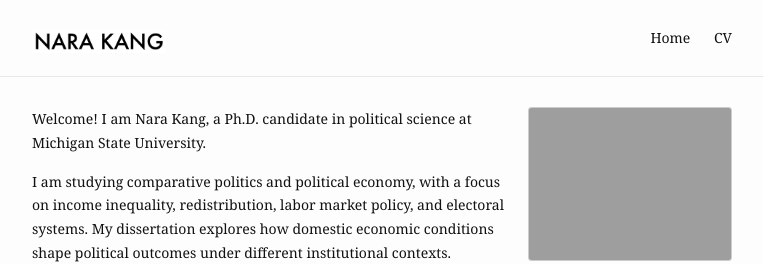
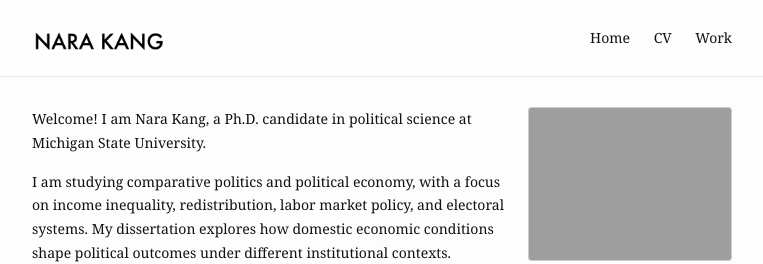
Before and after one commit to nara-kang/nara-kang.github.io, a Jekyll site: the page built from index.md, in a window 1280 px wide. Shown: the top 264 px of the page, without its empty margins (258-1021 px from the left). Built offline with Jekyll 4.4.1, drawn with Linux system fonts in a browser that asks for light colours.

Commit message:
update again

```diff
--- a/_config.yml
+++ b/_config.yml
@@ -11,6 +11,7 @@ header:
     - name: Home
       slug: /
     - name: CV
+    - name: Work
 
 footer:
   show_powered_by: true
```
